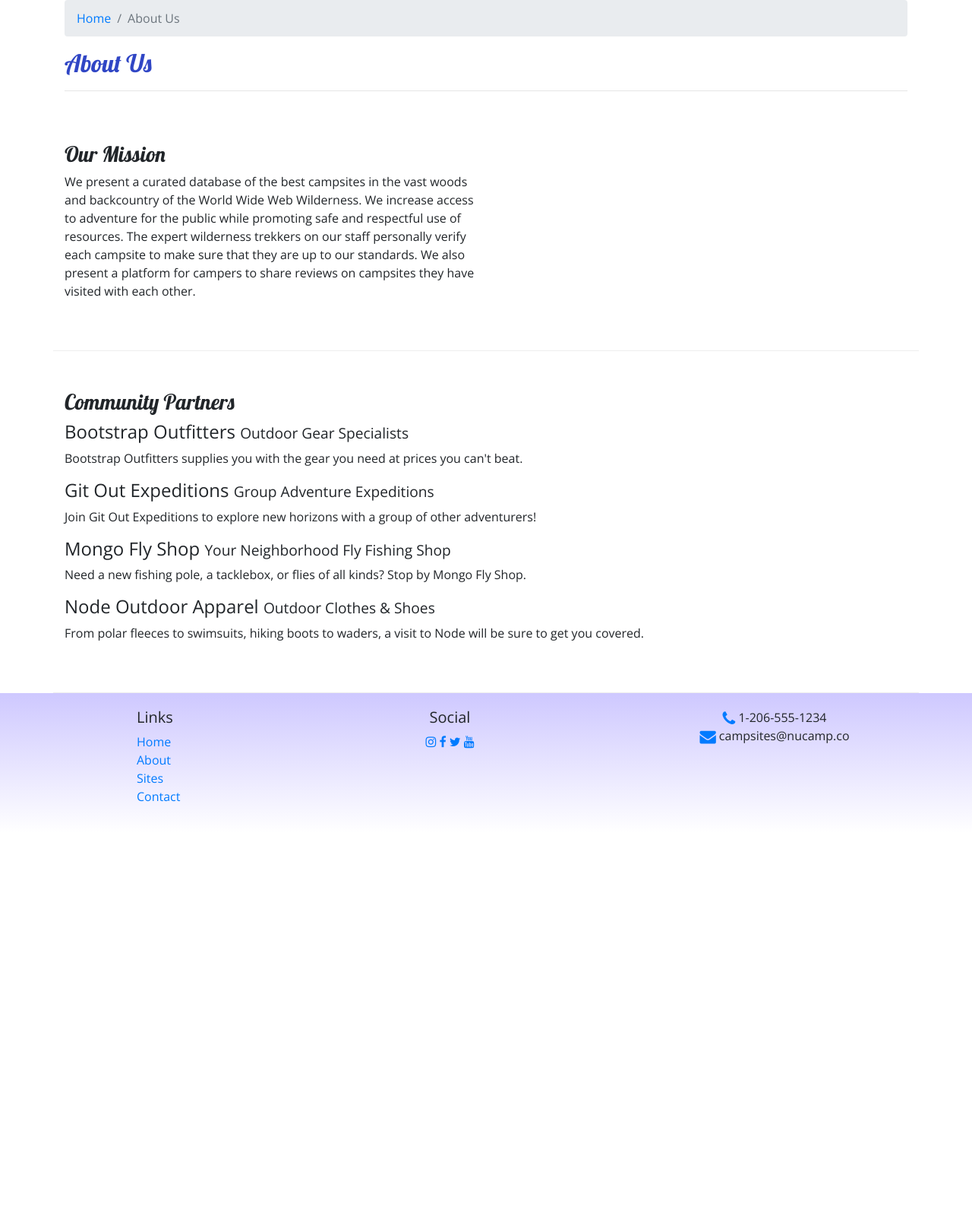
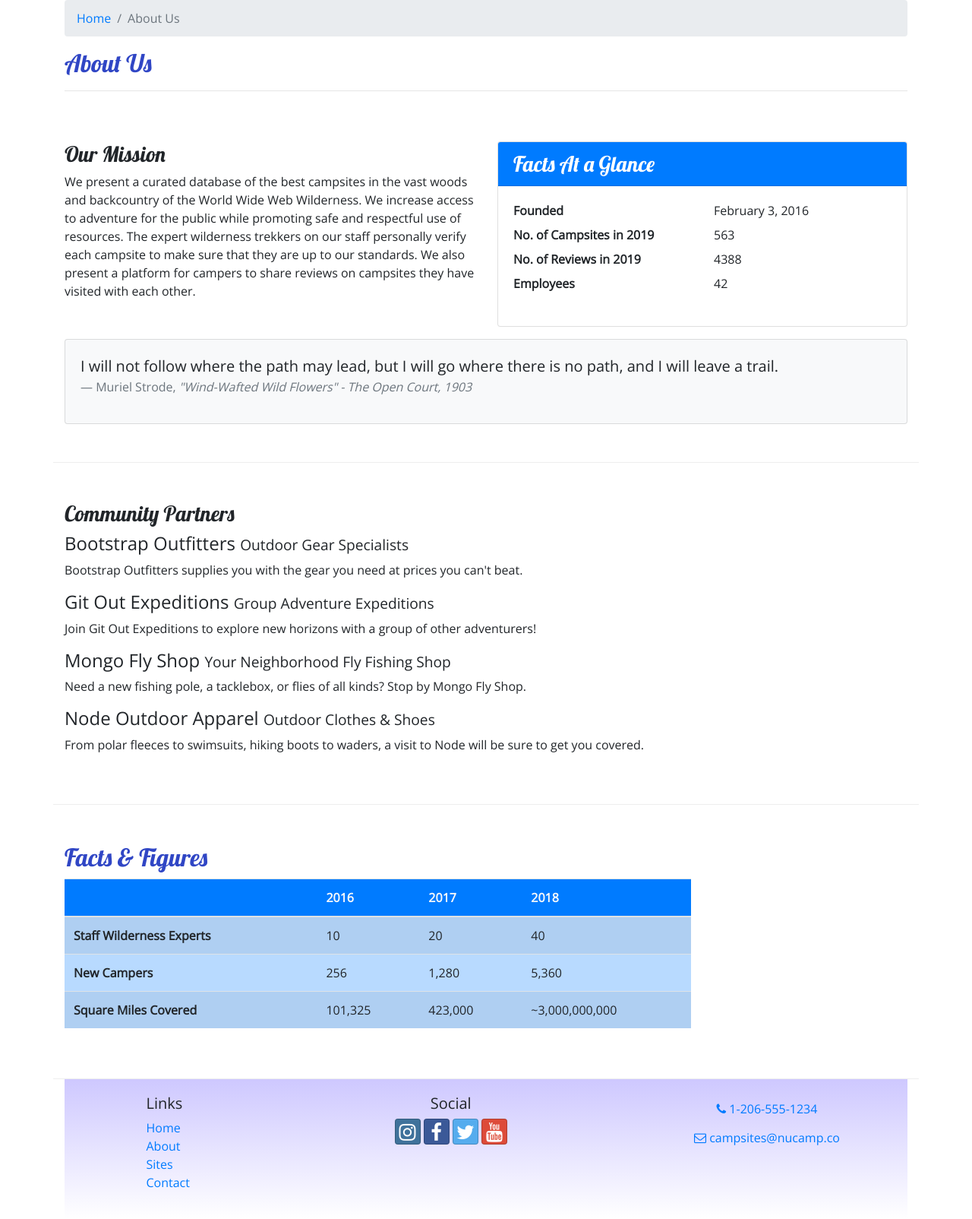
Before and after one commit to cbipinnatus/Bootstrap-Class, a website: page aboutus.html in a window 1280 px wide. Shown: the part 218-1822 px from the top of the page at 76% size. Before the commit the page ends 1314 px from the top, so only its background shows below. Drawn offline with nearby package versions, Linux system fonts and the light colour scheme.

Commit message:
Bootstrap Exercises

```diff
--- a/CSS/styles.css
+++ b/CSS/styles.css
@@ -14,7 +14,7 @@ header h2 {
     color: #CEC8FF;
 }
 
-footer {
+.site-footer {
     background-image: linear-gradient(#CEC8FF, white);
     padding: 20px 0;
 }
--- a/aboutus.html
+++ b/aboutus.html
@@ -11,6 +11,7 @@
 
         <!-- Additional CSS must be placed after Bootstrap CSS -->
         <link rel="stylesheet" href="node_modules/font-awesome/css/font-awesome.min.css" />
+        <link rel="stylesheet" href="node_modules/bootstrap-social/bootstrap-social.css" />
         <link rel="stylesheet" href="https://fonts.googleapis.com/css?family=Lobster|Open+Sans" />
         <link rel="stylesheet" href="css/styles.css" />
         <title>NuCamp: A Better Way To Camp</title>
@@ -40,7 +41,7 @@
                     <li class="nav-item"><a class="nav-link" href="index.html"><i class="fa fa-home fa-lg"></i> Home</a></li>
                     <li class="nav-item active"><a class="nav-link"  href="#"><i class="fa fa-info fa-lg"></i> About</a></li>
                     <li class="nav-item"><a class="nav-link" href="#"><i class="fa fa-list fa-lg"></i> Sites</a></li>
-                    <li class="nav-item"><a class="nav-link" href="#"><i class="fa fa-address-card fa-lg"></i> Contact</a></li>
+                    <li class="nav-item"><a class="nav-link" href="contactus.html"><i class="fa fa-address-card fa-lg"></i> Contact</a></li>
                 </ul>
             </div>
             </div>
@@ -61,7 +62,36 @@
             <div class="row row-content">
                 <div class="col-sm-6">
                     <h3>Our Mission</h3>
-                    <p>We present a curated database of the best campsites in the vast woods and backcountry of the World Wide Web Wilderness. We increase access to adventure for the public while promoting safe and respectful use of resources. The expert wilderness trekkers on our staff personally verify each campsite to make sure that they are up to our standards. We also present a platform for campers to share reviews on campsites they have visited with each other.</p>
+                    <p>We present a curated database of the best campsites in the vast woods and backcountry of the World Wide Web Wilderness. We increase access to adventure for the public while promoting safe and respectful use of resources. The expert wilderness trekkers on our staff personally verify each campsite to make sure that they are up to our standards. We also present a platform for campers to share reviews on campsites they have visited with  each other.</p>
+                </div>
+                <div class="col-sm-6">
+                    <div class="card">
+                        <h3 class="card-header bg-primary text-white">Facts At a Glance</h3>
+                        <div class="card-body">
+                            <dl class="row">
+                                <dt class="col-6">Founded</dt>
+                                <dd class="col-6">February 3, 2016</dd>
+                                <dt class="col-6">No. of Campsites in 2019</dt>
+                                <dd class="col-6">563</dd>
+                                <dt class="col-6">No. of Reviews in 2019</dt>
+                                <dd class="col-6">4388</dd>
+                                <dt class="col-6">Employees</dt>
+                                <dd class="col-6">42</dd>
+                            </dl>
+                        </div>
+                    </div>
+                </div>
+                <div class="col">
+                    <div class="card bg-light mt-3">
+                        <blockquote class="blockquote card-body">
+                            <p class="mb-0">I will not follow where the path may lead, but I will go where there is no path, and I will leave a trail.</p>
+                            <footer class="blockquote-footer">Muriel Strode,
+                                <cite title="Source Title">"Wind-Wafted Wild Flowers" -
+                                    The Open Court, 1903
+                                </cite>
+                            </footer>
+                        </blockquote>
+                    </div>
                 </div>
             </div>
 
@@ -78,8 +108,45 @@
                     <p class="d-none d-sm-block">From polar fleeces to swimsuits, hiking boots to waders, a visit to Node will be sure to get you covered.</p>
                 </div>
             </div>
-        </div>
-        <footer>
+
+            <div class="row row-content">
+                <div class="col-sm-9">
+                    <h2>Facts &amp; Figures</h2>
+                    <div class="table-responsive">
+                           <table class="table table-striped">
+                            <thead>
+                                <tr class="bg-primary text-light">
+                                    <th></th>
+                                    <th>2016</th>
+                                    <th>2017</th>
+                                    <th>2018</th>
+                                </tr>
+                            </thead>
+                            <tbody class="table-primary">
+                                <tr>
+                                    <th>Staff Wilderness Experts</th>
+                                    <td>10</td>
+                                    <td>20</td>
+                                    <td>40</td>
+                                </tr>
+                                <tr>
+                                    <th>New Campers</th>
+                                    <td>256</td>
+                                    <td>1,280</td>
+                                    <td>5,360</td>
+                                </tr>
+                                <tr>
+                                    <th>Square Miles Covered</th>
+                                    <td>101,325</td>
+                                    <td>423,000</td>
+                                    <td>~3,000,000,000</td>
+                                </tr>
+                            </tbody>
+                        </table>
+                    </div>
+                </div>
+           </div>
+        <footer class="site-footer">
             <div class="container">
                 <div class="row">
                     <div class="col-4 col-sm-2 offset-1">
@@ -88,19 +155,19 @@
                             <li><a href="index.html">Home</a></li>
                             <li><a href="#">About</a></li>
                             <li><a href="#">Sites</a></li>
-                            <li><a href="#">Contact</a></li>
+                            <li><a href="contactus.html">Contact</a></li>
                         </ul>
                     </div>
                     <div class="col-6 col-sm-5 text-center">
                         <h5>Social</h5>
-                        <a href="http://instagram.com/"><i class="fa fa-instagram"></i></a>
-                        <a href="http://facebook.com/"><i class="fa fa-facebook"></i></a>
-                        <a href="http://twitter.com/"><i class="fa fa-twitter"></i></a>
-                        <a href="http://youtube.com/"><i class="fa fa-youtube"></i></a>
-                </div>
-                <div class="col-sm-4 text-center">
-                    <i class="fa fa-phone fa-lg text-primary"></i> 1-206-555-1234<br />
-                    <i class="fa fa-envelope fa-lg text-primary"></i> campsites@nucamp.co
+                        <a class="btn btn-social-icon btn-instagram" href="http://instagram.com/"><i class="fa fa-instagram"></i></a>
+                        <a class="btn btn-social-icon btn-facebook" href="http://facebook.com/"><i class="fa fa-facebook"></i></a>
+                        <a class="btn btn-social-icon btn-twitter" href="http://twitter.com/"><i class="fa fa-twitter"></i></a>
+                        <a class="btn btn-social-icon btn-google" href="http://youtube.com/"><i class="fa fa-youtube"></i></a>
+                    </div>
+                    <div class="col-sm-4 text-center">
+                            <a role="button" class="btn btn-link" href="tel:+12065551234"><i class="fa fa-phone"></i> 1-206-555-1234</a><br />
+                            <a role="button" class="btn btn-link" href="mailto:campsites@nucamp.co"><i class="fa fa-envelope-o"></i> campsites@nucamp.co</a>
                     </div>
                </div>
             </div>
--- a/package.json
+++ b/package.json
@@ -15,6 +15,7 @@
   },
   "dependencies": {
     "bootstrap": "^4.0.0",
+    "bootstrap-social": "^5.1.1",
     "font-awesome": "^4.7.0",
     "jquery": "^3.3.1",
     "popper.js": "^1.12.9"
```
Also changed, not shown: contactus.html (added, +177 -0 lines), index.html (+11 -10 lines), 1 other file.
